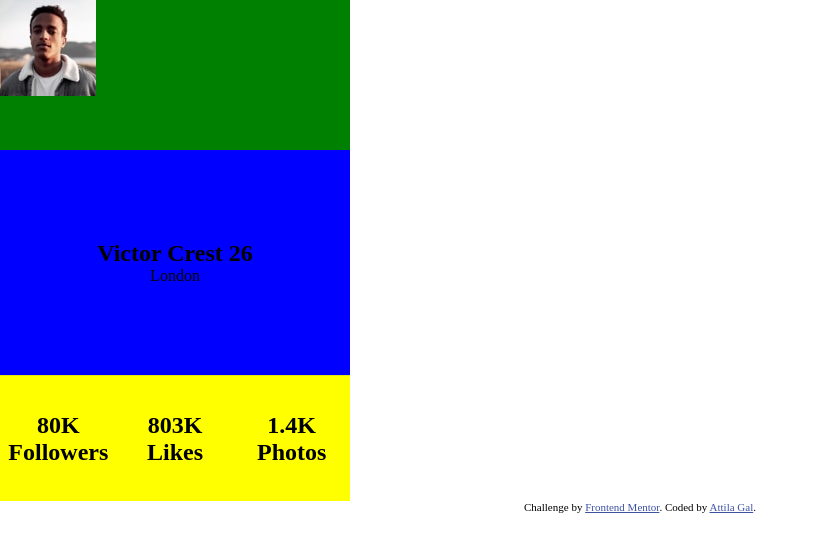
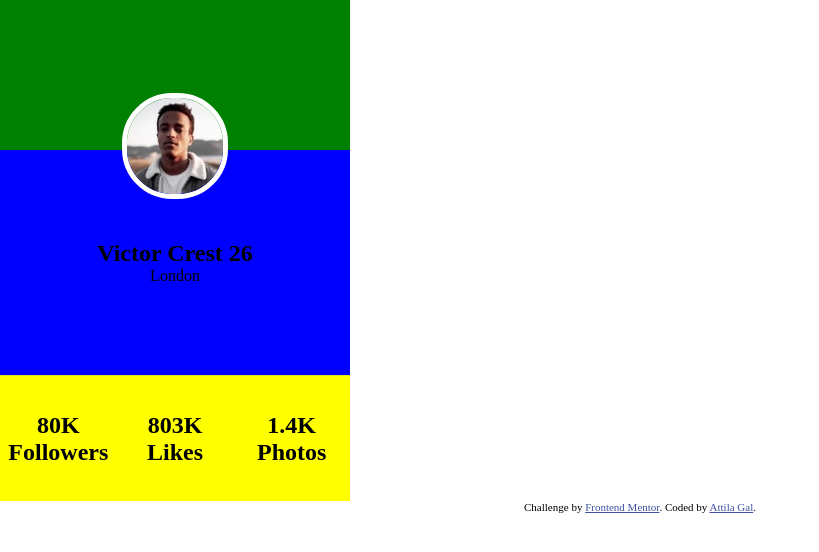
Before and after one commit to AttilaGal/css-practice, a plain HTML site: page profile-card-component-main/index.html in a window 1280 px wide. Shown: the whole page, without its empty margins (0-819 px from the left). Drawn offline with Linux system fonts and the light colour scheme.

Commit message:
WIP profile card component

```diff
--- a/profile-card-component-main/index.html
+++ b/profile-card-component-main/index.html
@@ -44,8 +44,10 @@
       max-width: var(--card-width);
       min-height: calc(var(--card-height) * 0.3);
       max-height: calc(var(--card-height) * 0.3);
-      /* max-height: 40%; */
       background-color: green;
+      display: flex;
+      align-items: center;
+      justify-content: center;
     }
 
     .profile-middle {
@@ -72,7 +74,12 @@
     }
 
     .profile-image {
-      border: 25px;
+      border-radius: 50px;
+      border: white solid 5px;
+      align-self: center;
+
+      margin-top: 141px;
+      z-index: 2;
     }
 
 
@@ -84,6 +91,7 @@
       justify-content: center;
       align-items: center;
     }
+
   </style>
 </head>
 <body>
```
